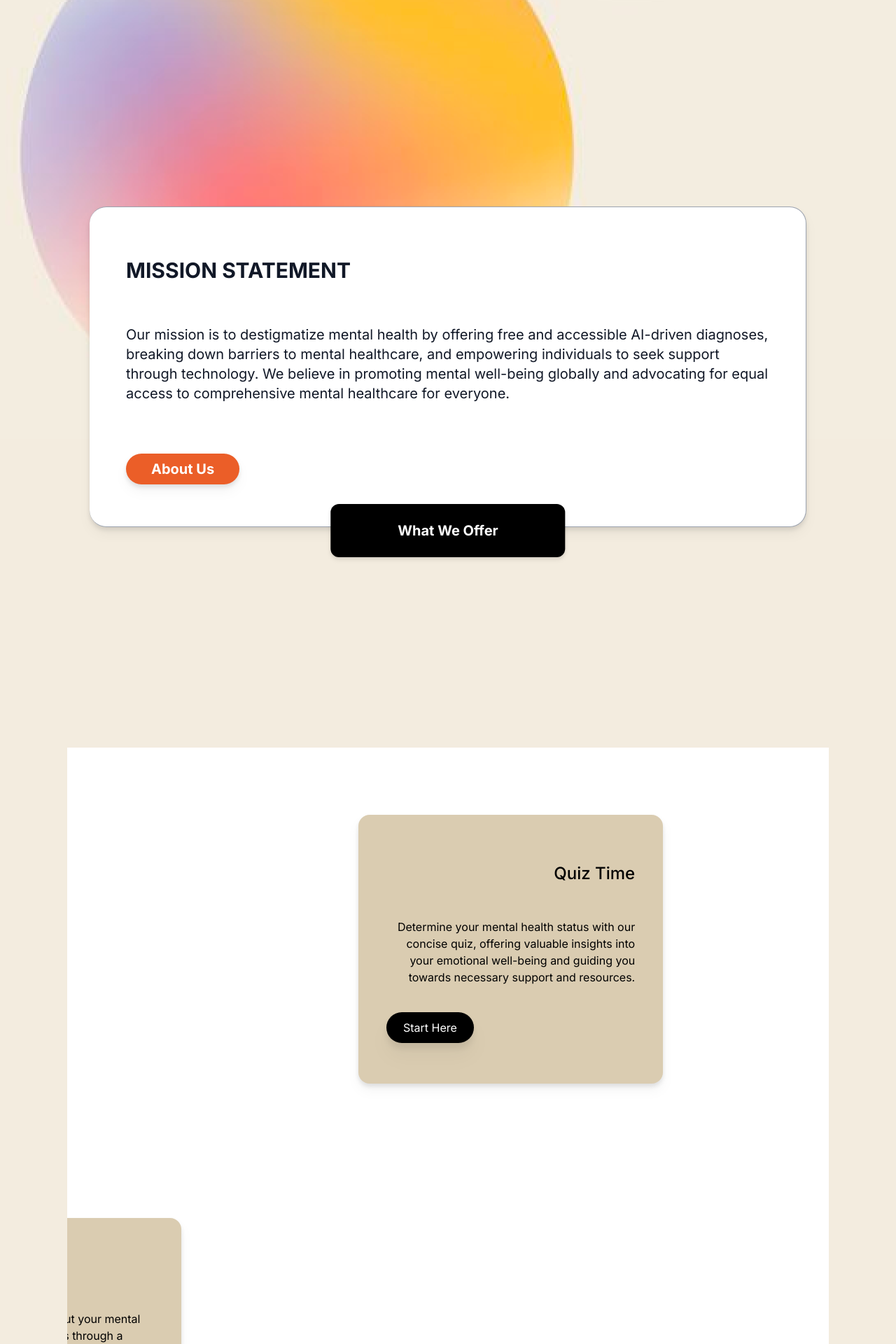
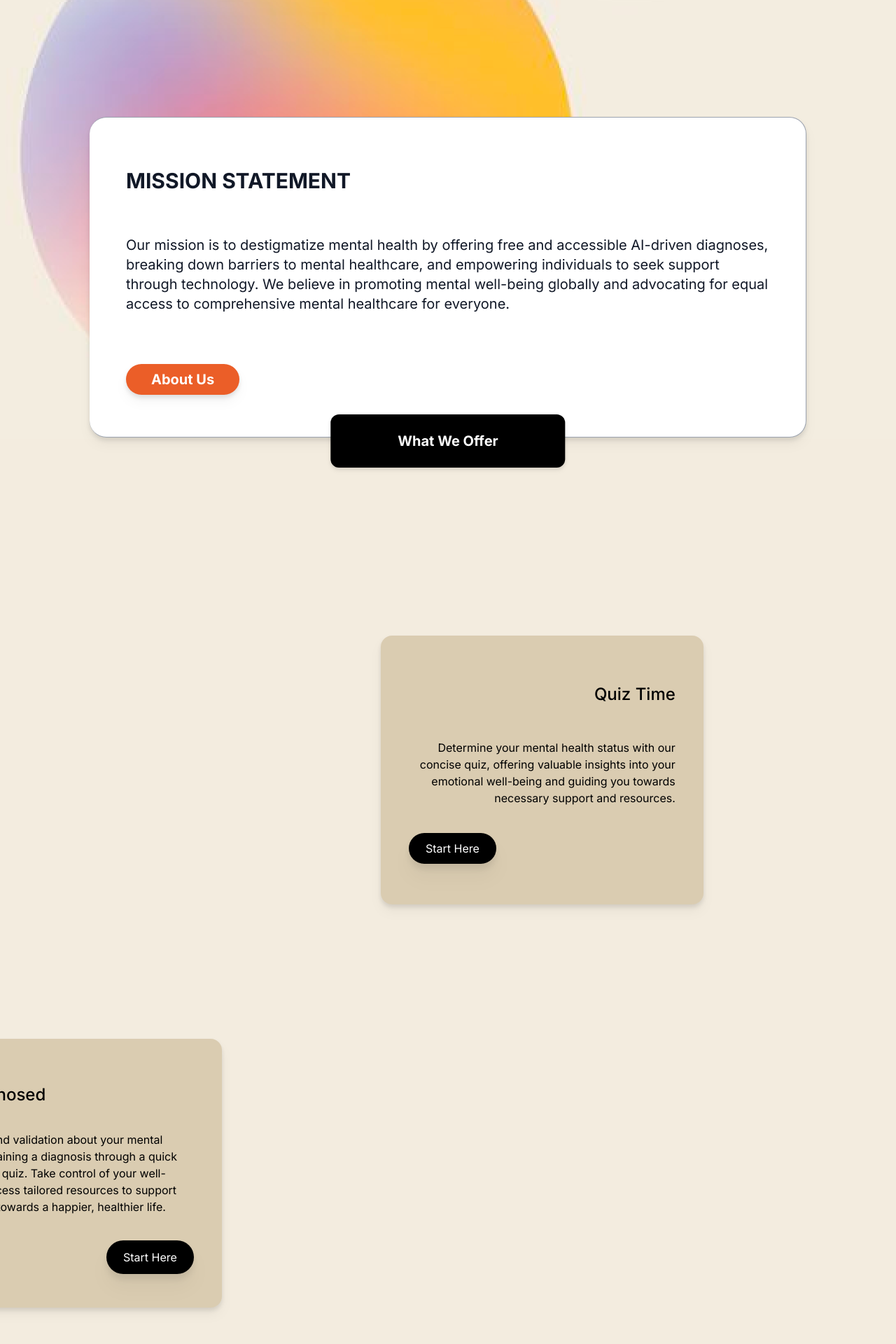
Before and after one commit to vaipos/Neuro-Guide, a Next.js app in the folder neuro-guide/: page / in a window 1280 px wide. Shown: the part 820-2740 px from the top of the page at 70% size. Built offline with nearby package versions, Linux system fonts and the light colour scheme.

Commit message:
Laksha- updated homepage

```diff
--- a/neuro-guide/app/LakshaComps/MissionStmt.tsx
+++ b/neuro-guide/app/LakshaComps/MissionStmt.tsx
@@ -2,7 +2,7 @@ import React from 'react';
 
 const MissionStmt = () => {
   return (
-    <div className="relative my-36">
+    <div className="relative my-4">
 
       <div className="flex justify-center items-center h-screen">
       <div className="w-4/5 h-2.5/5 lg:max-w-full lg:flex relative z-10 flex justify-center items-center">
--- a/neuro-guide/app/LakshaComps/StepsCards.tsx
+++ b/neuro-guide/app/LakshaComps/StepsCards.tsx
@@ -1,12 +1,30 @@
 import React from 'react';
 
 const StepsCards = () => {
+
+    <style>
+    {`
+    .fade-in-section {
+        opacity: 0;
+        transform: translateY(20vh);
+        visibility: hidden;
+        transition: opacity 0.6s ease-out, transform 1.2s ease-out;
+        will-change: opacity, visibility;
+      }
+      .fade-in-section.is-visible {
+        opacity: 1;
+        transform: none;
+        visibility: visible;
+      }
+    `}
+    </style>
+
   return (
     <>
 
-    <div className="relative mx-24 py-24 bg-white" style={{ height: '1200px', overflow: 'hidden' }}>
+    <div className="relative mx-16 py-24">
 
-    <div className="card w-2/5 h-96 bg-neutral rounded-2xl px-10 py-5 drop-shadow-lg relative z-20" style={{ left: 'calc(100% - 42rem)' }}>
+    <div className="card w-2/5 h-96 bg-neutral rounded-2xl px-10 py-5 drop-shadow-lg relative" style={{ left: 'calc(100% - 42rem)' }}>
       <div className="card-body py-12">
         <h5 className="card-title text-right text-2xl text-black font-medium">Quiz Time</h5>
         <p className="card-text text-right text-black py-8 my-4">Determine your mental health status with our concise quiz, offering valuable insights into your emotional well-being and guiding you towards necessary support and resources.</p>
@@ -17,7 +35,7 @@ const StepsCards = () => {
 
 
     <div className="card-container flex flex-col justify-between">
-      <div className="card w-2/5 h-96 bg-neutral rounded-2xl px-10 py-4 drop-shadow-lg relative my-48 x-20" style={{ left: 'calc(100% - 85rem)' }}>
+      <div className="card w-2/5 h-96 bg-neutral rounded-2xl px-10 py-4 drop-shadow-lg relative my-48" style={{ left: 'calc(100% - 85rem)' }}>
       <div className="card-body py-12">
         <h5 className="card-title text-left text-2xl text-black font-medium">Get Diagnosed</h5>
         <p className="card-text text-left text-black py-5 my-4">Gain clarity and validation about your mental health by obtaining a diagnosis through a quick mental health quiz. Take control of your well-being and access tailored resources to support your journey towards a happier, healthier life.</p>
@@ -28,7 +46,7 @@ const StepsCards = () => {
       </div>
     </div>
 
-    <div className="card w-2/5 h-96 bg-neutral rounded-2xl px-10 py-5 drop-shadow-lg relative z-20" style={{ left: 'calc(100% - 42rem)' }}>
+    <div className="card w-2/5 h-96 bg-neutral rounded-2xl px-10 py-5 drop-shadow-lg relative " style={{ left: 'calc(100% - 42rem)' }}>
       <div className="card-body py-12">
         <h5 className="card-title text-right text-2xl text-black font-medium">Treatments & Help</h5>
         <p className="card-text text-right text-black py-8 my-4">After receiving a diagnosis, users can access a comprehensive list of resources and engage in supportive conversations with a chatbot tailored to their mental health needs.</p>
--- a/neuro-guide/app/page.tsx
+++ b/neuro-guide/app/page.tsx
@@ -4,6 +4,7 @@ import NavBar from './LakshaComps/Comp1'
 import MissionStmt from './LakshaComps/MissionStmt'
 import Footer from './NidhiComps/Footer'
 import StepsCards from './LakshaComps/StepsCards'
+import ScrollIcon from './LakshaComps/ScrollIcon'
 export default function Home() {
   return (
     <>
```
